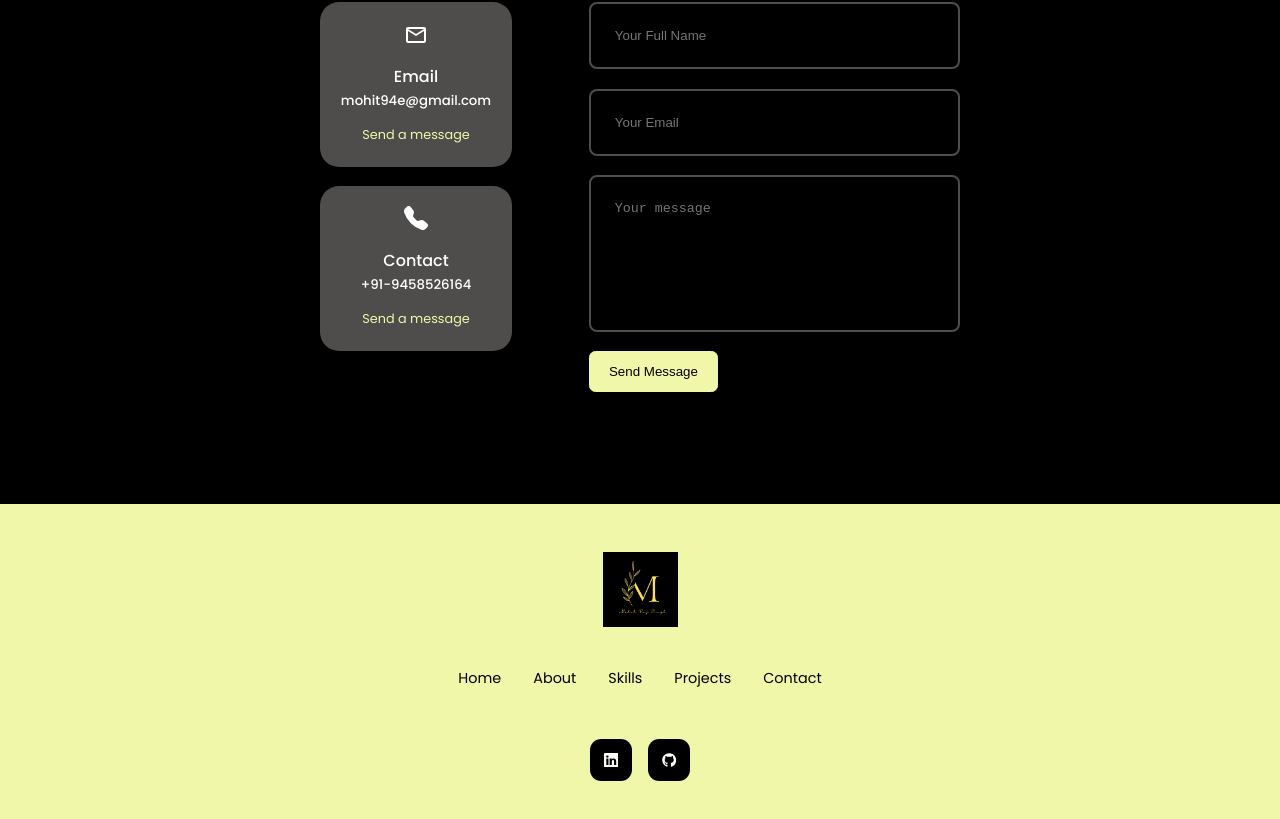
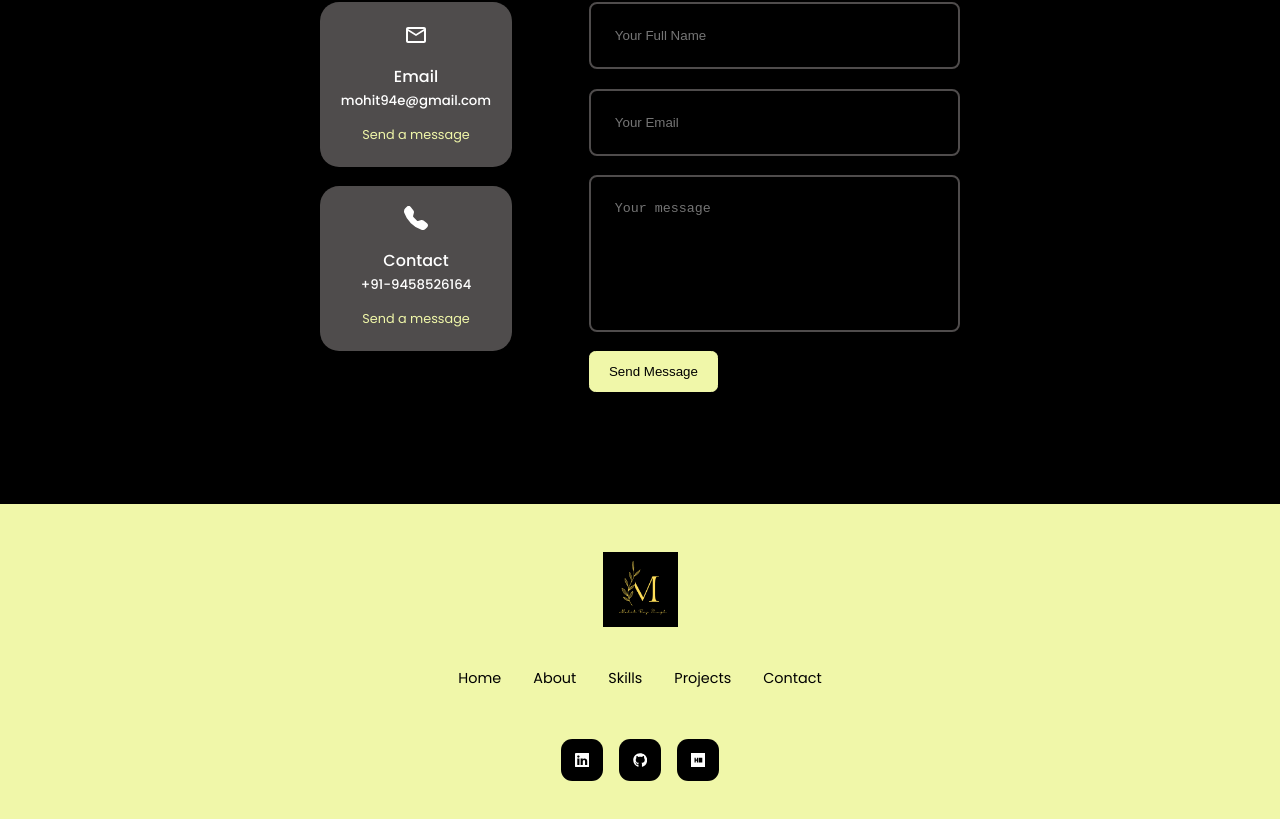
Before and after one commit to Mohit-Raj-Singh/Mohit-Raj-Singh.github.io, a React (Create React App) app: page / in a window 1280 px wide. Shown: the part 5257-6076 px from the top of the page. Built offline with nearby package versions, Linux system fonts and the light colour scheme.

Commit message:
hackerrank added

```diff
--- a/src/components/footer/Footer.jsx
+++ b/src/components/footer/Footer.jsx
@@ -1,7 +1,7 @@
 import React from 'react'
 import './footer.css'
 import {FaGithub} from 'react-icons/fa'
-import {FiInstagram} from 'react-icons/fi'
+import { SiHackerrank } from "react-icons/si";
 import { BsLinkedin } from 'react-icons/bs'
 import Logo from "../../assets/logo.png";
 
@@ -22,6 +22,7 @@ const Footer = () => {
       <a href="https://www.linkedin.com/in/mohit-raj-singh-m6164/"><BsLinkedin/></a>
       {/* <a href="https://www.instagram.com/iam_mohitrajs/"><FiInstagram/></a> */}
        <a href="https://github.com/Mohit-Raj-Singh"><FaGithub/></a>
+       <a href="https://www.hackerrank.com/mohit94e"><SiHackerrank /></a>
 
 
       </div>
```
